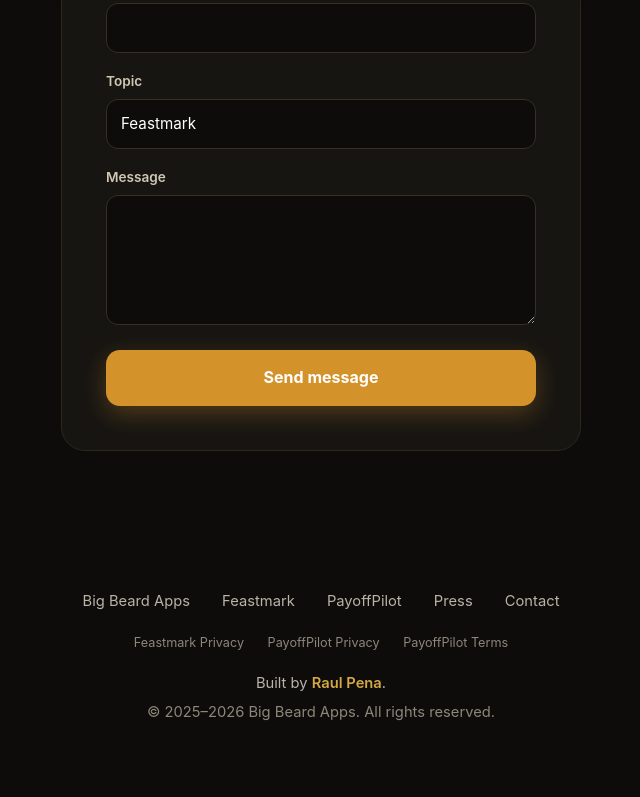
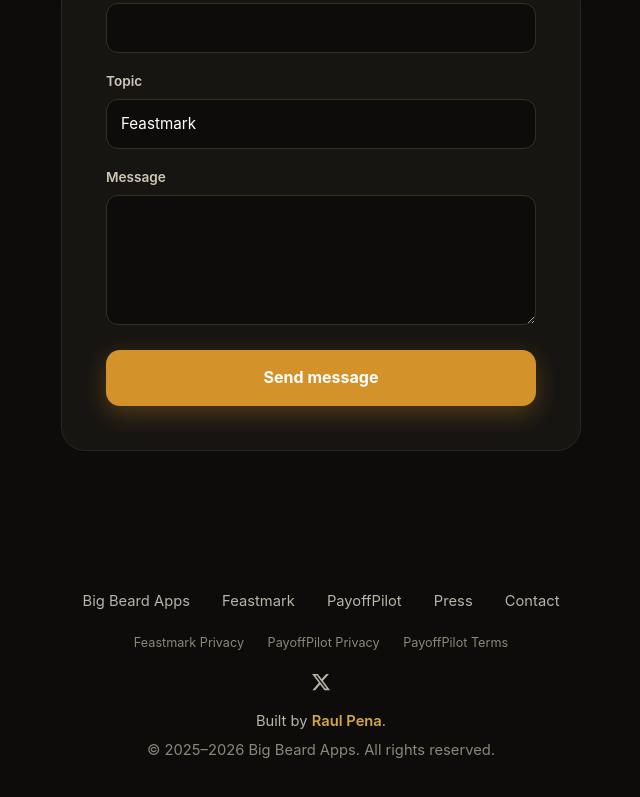
Before and after one commit to RaulCPena/bigbeardapps-site, a plain HTML site: page contact.html in a window 1280 px wide. Shown: the part 403-1200 px from the top of the page, without its empty margins (319-959 px from the left). Drawn offline with Linux system fonts and the light colour scheme.

Commit message:
feat: add X (@BigBeardApps) social link to every footer

```diff
--- a/contact.html
+++ b/contact.html
@@ -183,11 +183,11 @@
         <a href="/payoffpilot/privacy.html">PayoffPilot Privacy</a>
         <a href="/payoffpilot/terms.html">PayoffPilot Terms</a>
     </div>
-    <!-- Phase 2: social links — fill href, duplicate per platform
     <div class="footer-social">
-        <a href="" aria-label="GitHub"><svg viewBox="0 0 24 24"><path d="…"/></svg></a>
+        <a href="https://x.com/BigBeardApps" target="_blank" rel="noopener" aria-label="Big Beard Apps on X">
+            <svg viewBox="0 0 24 24" aria-hidden="true"><path d="M18.244 2.25h3.308l-7.227 8.26 8.502 11.24H16.17l-5.214-6.817L4.99 21.75H1.68l7.73-8.835L1.254 2.25H8.08l4.713 6.231zm-1.161 17.52h1.833L7.084 4.126H5.117z"/></svg>
+        </a>
     </div>
-    -->
     <p class="footer-signoff">Built by <strong>Raul Pena</strong>.</p>
     <p class="footer-copy">&copy; 2025&ndash;2026 Big Beard Apps. All rights reserved.</p>
 </footer>
```
Also changed, not shown: feastmark/index.html (+3 -3 lines), feastmark/privacy.html (+3 -3 lines), index.html (+3 -3 lines), payoffpilot/index.html (+3 -3 lines), payoffpilot/privacy.html (+3 -3 lines), payoffpilot/support.html (+3 -3 lines), payoffpilot/terms.html (+3 -3 lines), press/index.html (+3 -3 lines).
